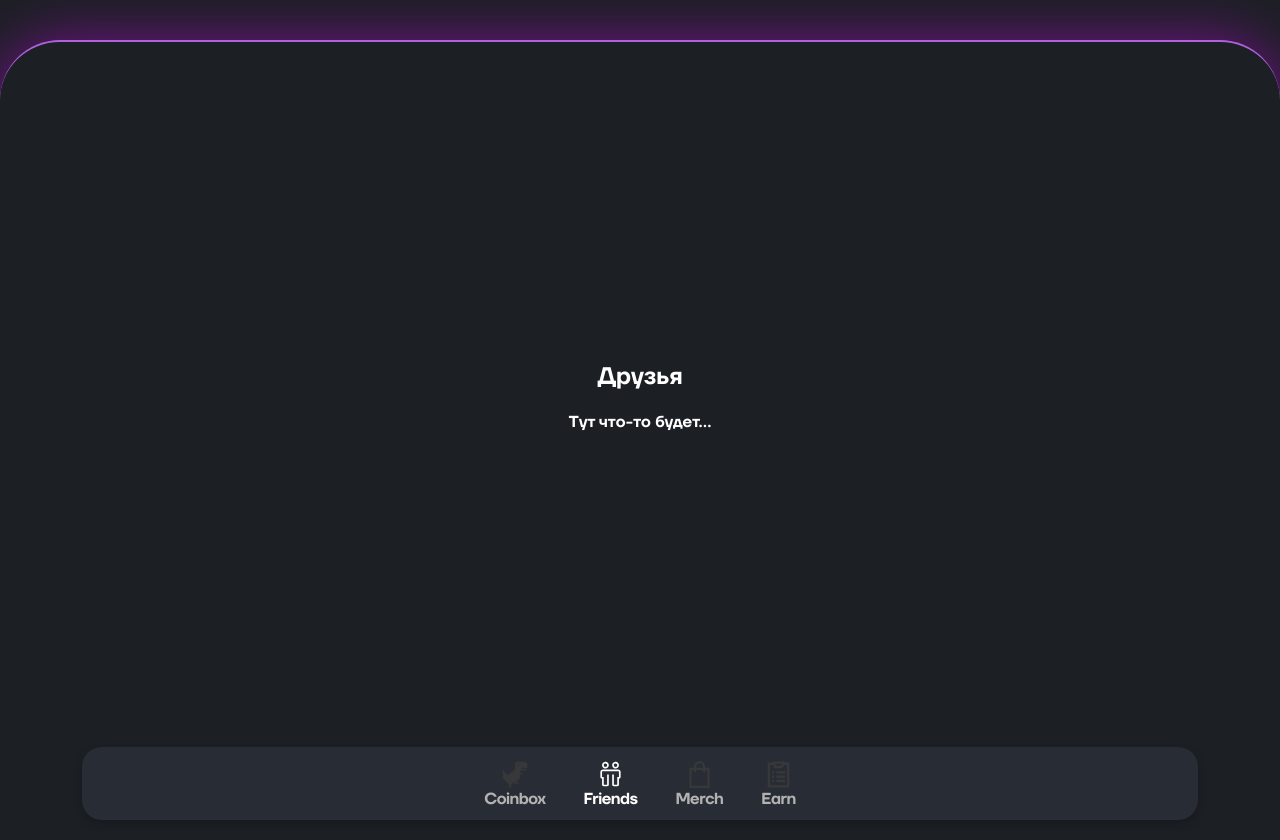
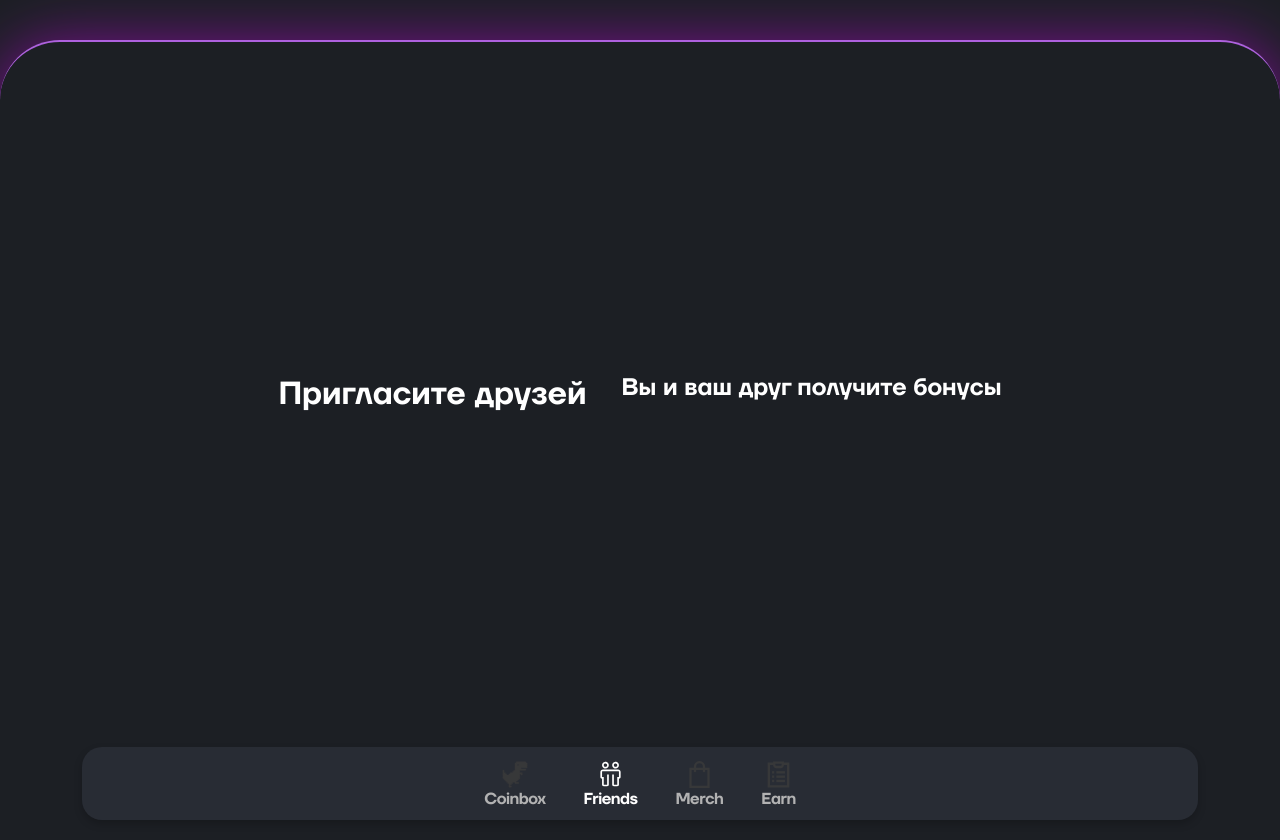
Before and after one commit to CeYn97/IThuClick, a React (Create React App) app: page /druzya in a window 1280 px wide. Built offline with nearby package versions, Linux system fonts and the light colour scheme.

Commit message:
FriendsPage-add

```diff
--- a/src/pages/FriendsPage.jsx
+++ b/src/pages/FriendsPage.jsx
@@ -1,10 +1,17 @@
 import React from "react";
+import "../styles/FriendsPage.css";
 
 function FriendsPage() {
   return (
-    <div>
-      <h2>Друзья</h2>
-      <p>Тут что-то будет...</p>
+    <div className="merch-container">
+      <div className="merch-wrapper">
+        <div>
+          <h1>Пригласите друзей</h1>
+        </div>
+        <div>
+          <h2>Вы и ваш друг получите бонусы</h2>
+        </div>
+      </div>
     </div>
   );
 }
```
Also changed, not shown: src/styles/FriendsPage.css (added).
